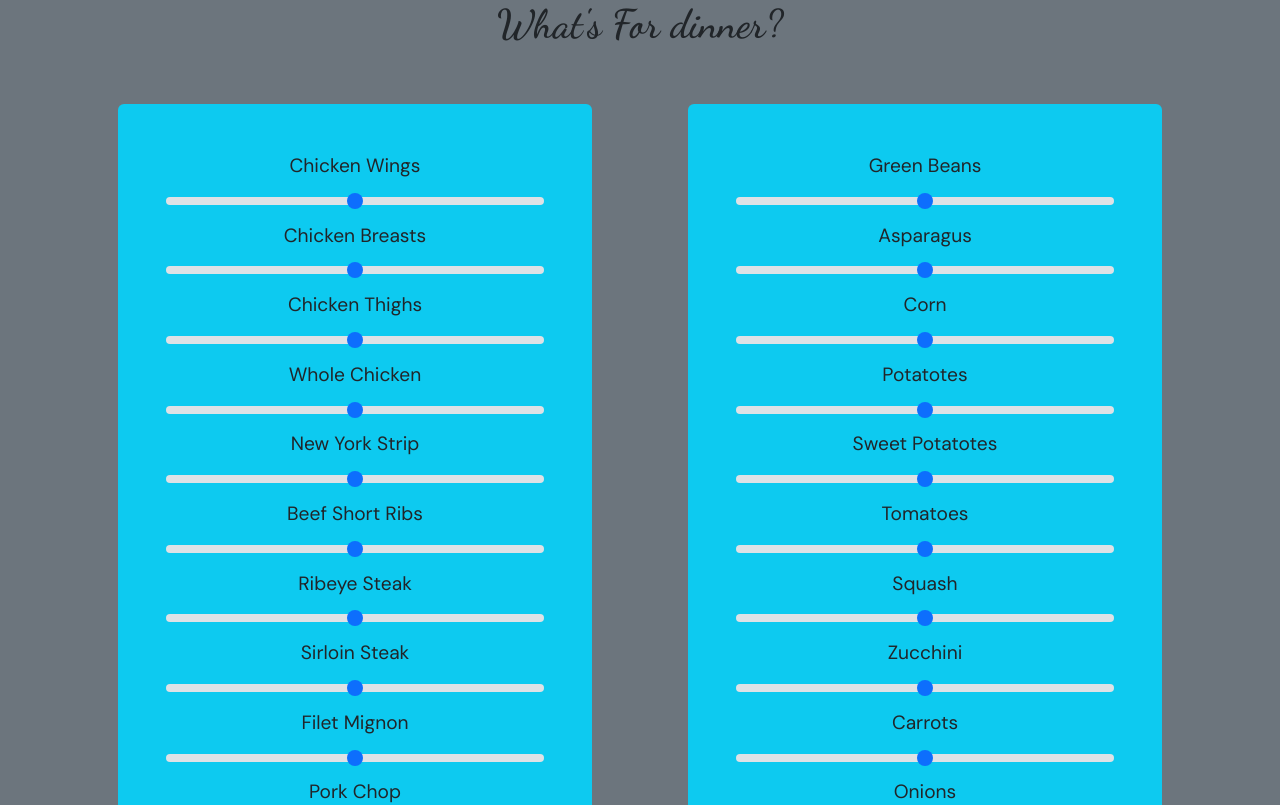
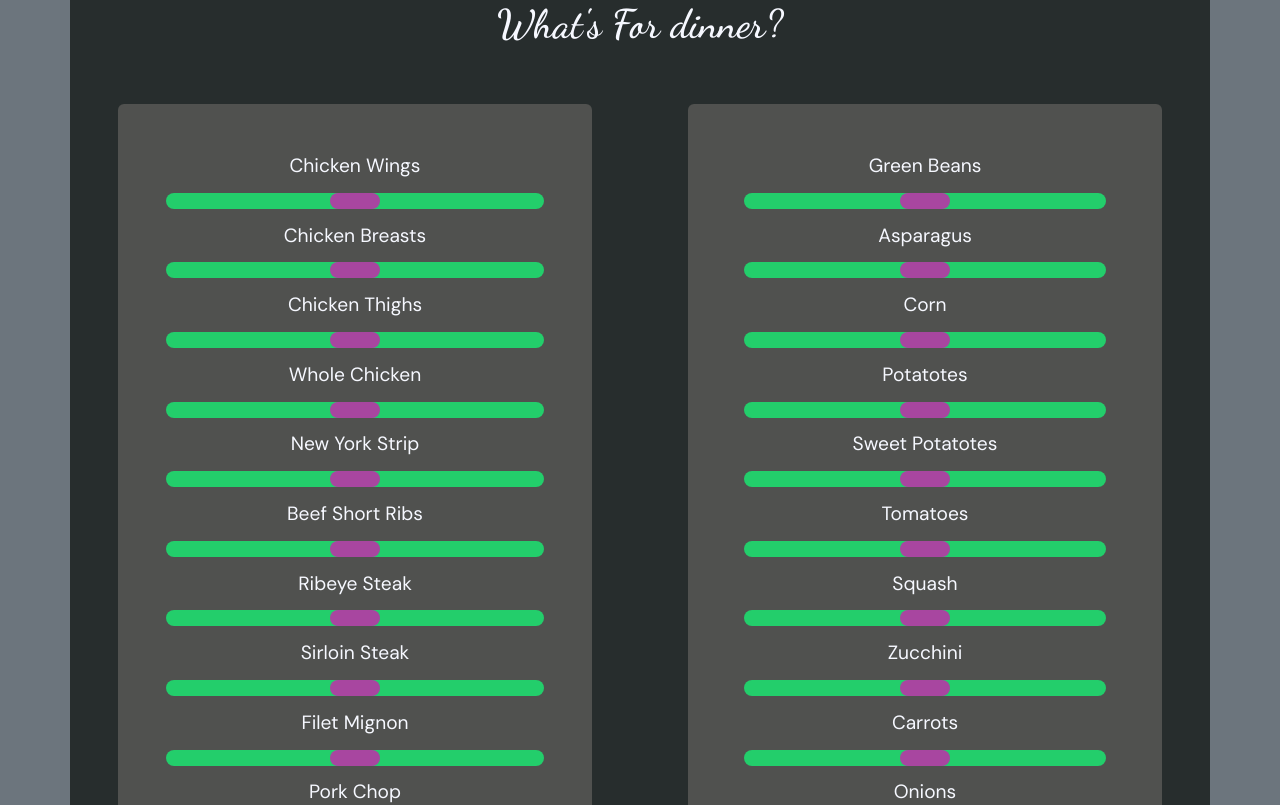
Before and after one commit to Jaymoo87/RestaurantPicker, a React (Vite) app: page / in a window 1280 px wide. Shown: the top 805 px of the page. Built offline with nearby package versions, Linux system fonts and the light colour scheme.

Commit message:
changed some colors, bootstrap gettin old

```diff
--- a/src/App.tsx
+++ b/src/App.tsx
@@ -76,11 +76,11 @@ function App() {
   };
 
   return (
-    <div className="container text-center bg-secondary ">
+    <div className="container text-center containerbg">
       <h1 className="titlefont">What's For dinner?</h1>
 
       <div className="row ">
-        <div className="col bg-info p-5 rounded m-5">
+        <div className="col tablebg p-5 rounded m-5">
           {meatChoice.map((rs, i) => (
             <div key={`meat-${i}`} className="itemfont">
               <label htmlFor="customRange1" className="form-label">
@@ -120,7 +120,7 @@ function App() {
           </motion.button>
         </div>
 
-        <div className="col bg-info p-5 rounded m-5">
+        <div className="col tablebg p-5 rounded m-5">
           {vegChoice.map((rs, i) => (
             <div key={`restaurant-div-${i}`} className="itemfont">
               <label htmlFor="customRange1" className="form-label">
@@ -128,7 +128,7 @@ function App() {
               </label>
 
               <input
-                className=" form-range"
+                className=" form-range rounded p-2 text-warning"
                 onChange={handleVegRange}
                 name={rs.name}
                 type="range"
--- a/src/index.css
+++ b/src/index.css
@@ -19,10 +19,12 @@
 
 .titlefont {
   font-family: 'Dancing Script', cursive;
+  color: #f6f8ff;
 }
 .itemfont {
   font-family: 'DM Sans', sans-serif;
   font-size: 1.2em;
+  color: #f6f8ff;
 }
 
 a {
@@ -59,3 +61,26 @@ button:focus-visible {
     background-color: #f9f9f9;
   }
 }
+
+input[type='range']::-webkit-slider-runnable-track {
+  background: #23ce6b;
+  height: 1rem;
+}
+
+input[type='range']::-webkit-slider-thumb {
+  margin-top: 0px;
+  height: 16px;
+  width: 50px;
+  background-color: #a846a0;
+}
+input[type='range']::-webkit-slider-thumb:hover {
+  background-color: #800275;
+}
+
+.containerbg {
+  background-color: #272d2d;
+}
+
+.tablebg {
+  background-color: #50514f;
+}
```
